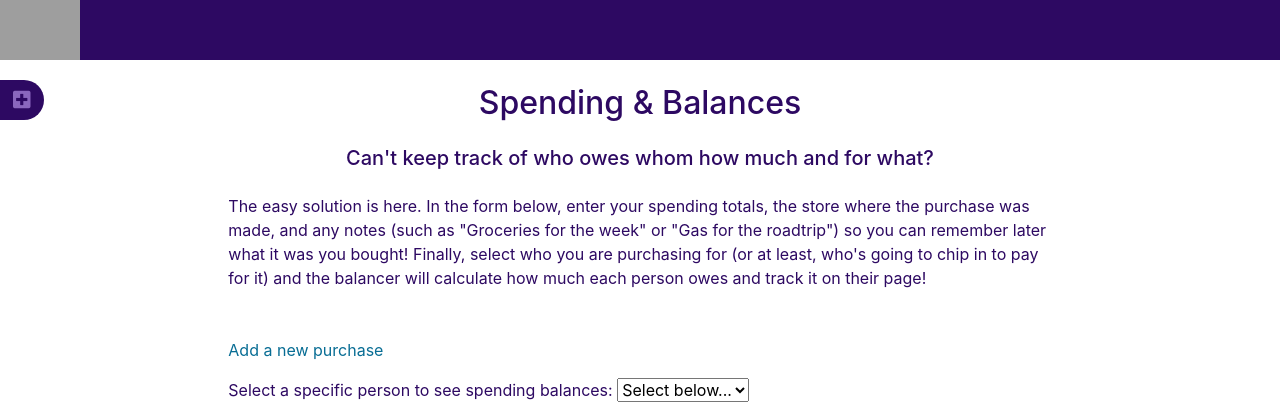
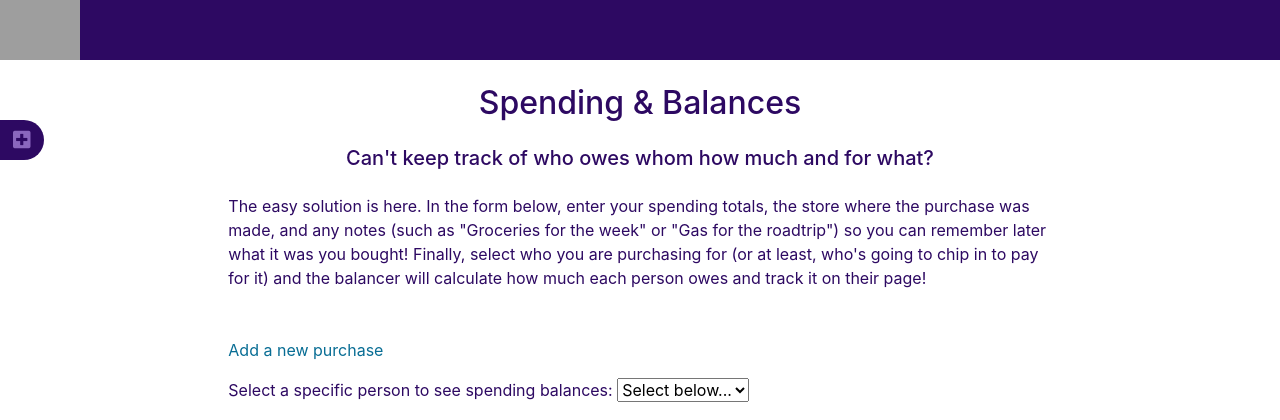
Before and after one commit to jdunbrack/a-sorted-home, a Django app: template apps/balances/templates/balances/index.html in a window 1280 px wide. Shown: the top 420 px of the page. Run offline with Django 3.2, Linux system fonts and the light colour scheme; the template is opened without the code that fills it: most values are stand-ins (such as "Sample title", 1, 10 or a date in 2020); some libraries are stand-ins or nearby versions; grey boxes are pictures that could not be loaded.

Commit message:
minor updates

```diff
--- a/apps/user_dash/static/user_dash/css/navbar.css
+++ b/apps/user_dash/static/user_dash/css/navbar.css
@@ -55,7 +55,7 @@
 #nav-tab {
     background-color: #2D0962;
     left: 0px;
-    top: 10%;
+    top: 15%;
     border-radius: 0 20px 20px 0;
     padding: 10px 0px;
     line-height: 100%;
```
